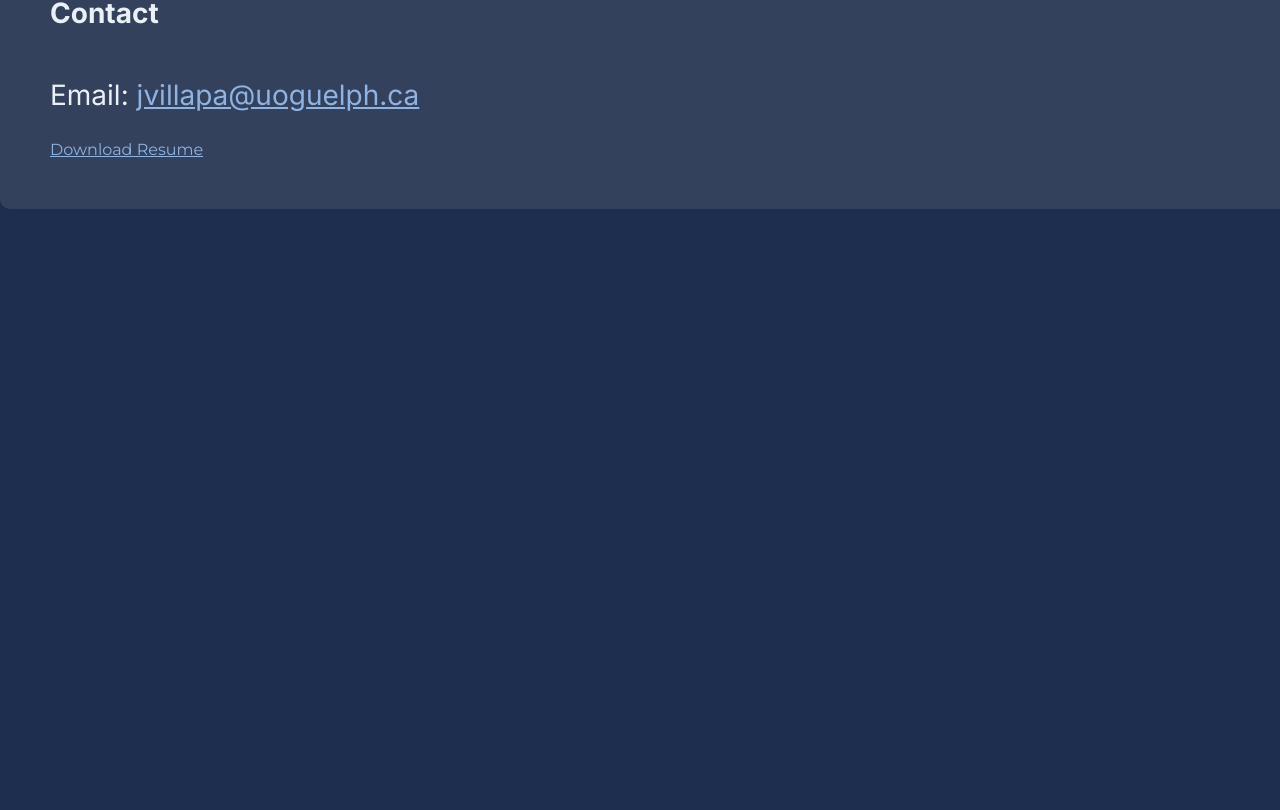
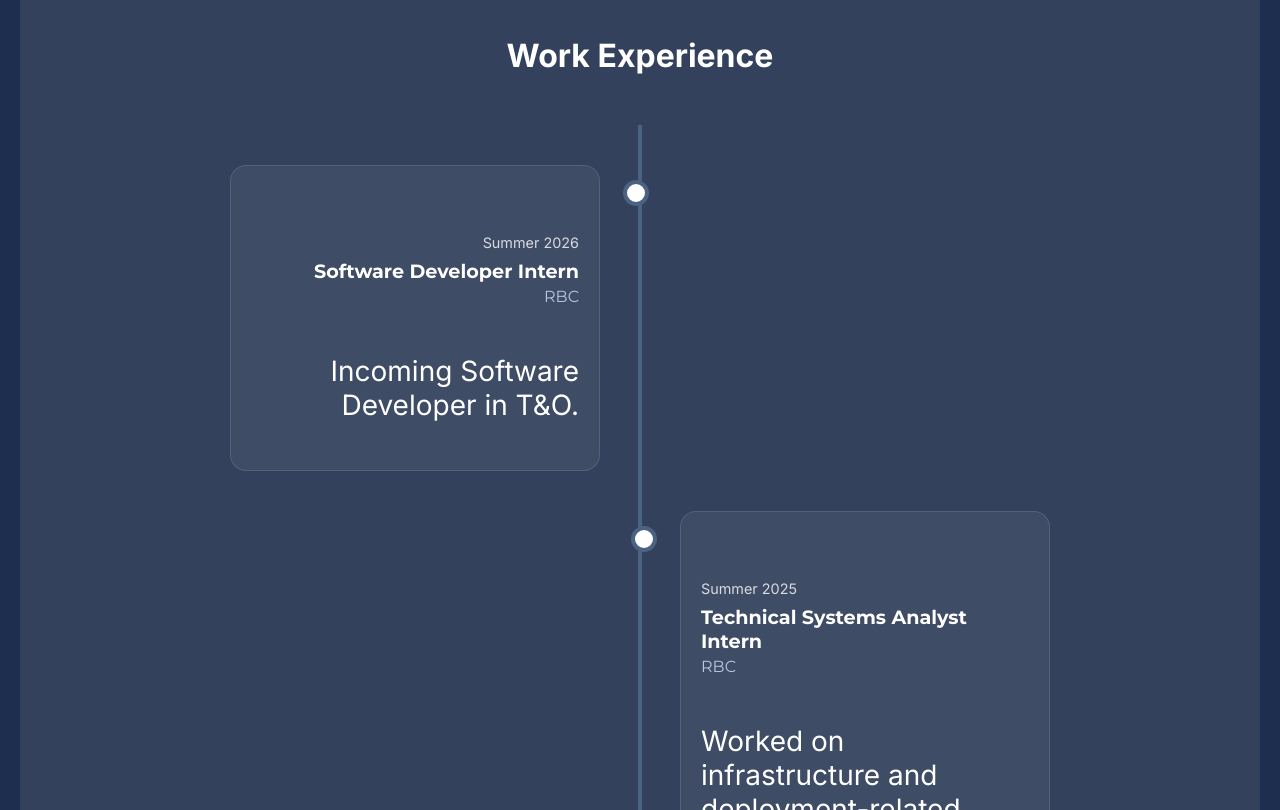
Before and after one commit to JedRenz0/website, a React (Vite) app in the folder website/: page / in a window 1280 px wide. Shown: the part 1050-1860 px from the top of the page. Before the commit the page ends 1259 px from the top, so only its background shows below. Built offline with nearby package versions, Linux system fonts and the light colour scheme.

Commit message:
working on work experience tree

```diff
--- a/website/src/App.jsx
+++ b/website/src/App.jsx
@@ -2,13 +2,16 @@ import Navbar from "./components/Navbar.jsx";
 import Hero from "./components/Hero.jsx";
 //import Projects from "./components/projects.jsx";
 import Contact from "./components/Contact.jsx";
+import Experience from "./components/Experience.jsx";
 
 
 export default function App() {
   return (
     <main>
+
       <Hero/>
       <Navbar/>
+      <Experience/>
       <Contact/>
     </main>
   );
--- /dev/null
+++ b/website/src/components/Experience.jsx
@@ -0,0 +1,86 @@
+import { useState } from "react";
+import "./WorkTree.css";
+import rbcLogo from "../assets/Logorbc.jpeg";
+
+const experiences = [
+  {
+    id: 1,
+    company: "RBC",
+    role: "Software Developer Intern",
+    period: "Summer 2026",
+    summary: "Incoming Software Developer in T&O.",
+    highlights: [
+      "Working on internal software solutions",
+      "Collaborating with enterprise teams",
+      "Contributing to development workflows"
+    ],
+    logo: rbcLogo,
+    tech: ["Java", "Python", "Git"]
+  },
+  {
+    id: 2,
+    company: "RBC",
+    role: "Technical Systems Analyst Intern",
+    period: "Summer 2025",
+    summary: "Worked on infrastructure and deployment-related tasks.",
+    highlights: [
+      "Supported deployment pipelines",
+      "Worked with internal tooling",
+      "Helped improve operational workflows"
+    ],
+    logo: rbcLogo,
+    tech: ["Helios", "Beyond Compare", "Internal Tools"]
+  }
+];
+
+export default function WorkTree() {
+  const [openId, setOpenId] = useState(null);
+
+  return (
+    <section className="work-tree-section" id="experience">
+      <h2 className="work-tree-title">Work Experience</h2>
+
+      <div className="work-tree">
+        <div className="tree-line"></div>
+
+        {experiences.map((exp, index) => (
+          <div
+            key={exp.id}
+            className={`tree-node ${index % 2 === 0 ? "left" : "right"}`}
+          >
+            <div
+              className="node-dot"
+              onClick={() => setOpenId(openId === exp.id ? null : exp.id)}
+            ></div>
+
+            <div
+              className="node-card"
+              onClick={() => setOpenId(openId === exp.id ? null : exp.id)}
+            >
+              <p className="node-period">{exp.period}</p>
+              <h3>{exp.role}</h3>
+              <h4>{exp.company}</h4>
+              <p>{exp.summary}</p>
+
+              {openId === exp.id && (
+                <div className="node-details">
+                  <ul>
+                    {exp.highlights.map((item, i) => (
+                      <li key={i}>{item}</li>
+                    ))}
+                  </ul>
+
+                  <div className="tech-tags">
+                    {exp.tech.map((tech, i) => (
+                      <span key={i}>{tech}</span>
+                    ))}
+                  </div>
+                </div>
+              )}
+            </div>
+          </div>
+        ))}
+      </div>
+    </section>
+  );
+}
--- /dev/null
+++ b/website/src/components/WorkTree.css
@@ -0,0 +1,148 @@
+.work-tree-section {
+    background-color: #33415c;
+  padding: 50px;
+  border-radius: 16px;
+  color: white;
+
+  width: calc(100% - 40px);
+  max-width: none;
+  margin: 60px auto;
+  box-sizing: border-box;
+
+  }
+
+  .work-tree-title {
+    text-align: center;
+    font-size: 2rem;
+    margin-bottom: 50px;
+  }
+
+  .work-tree {
+    position: relative;
+    max-width: 900px;
+    margin: 0 auto;
+    padding: 20px 0;
+  }
+
+  .tree-line {
+    position: absolute;
+    left: 50%;
+    top: 0;
+    width: 4px;
+    height: 100%;
+    background: #4b6382;
+    transform: translateX(-50%);
+  }
+
+  .tree-node {
+    position: relative;
+    width: 50%;
+    padding: 20px 40px;
+    box-sizing: border-box;
+  }
+
+  .tree-node.left {
+    left: 0;
+    text-align: right;
+  }
+
+  .tree-node.right {
+    left: 50%;
+    text-align: left;
+  }
+
+  .node-dot {
+    width: 18px;
+    height: 18px;
+    background: #ffffff;
+    border: 4px solid #4b6382;
+    border-radius: 50%;
+    position: absolute;
+    top: 35px;
+    cursor: pointer;
+    z-index: 2;
+  }
+
+  .tree-node.left .node-dot {
+    right: -9px;
+  }
+
+  .tree-node.right .node-dot {
+    left: -9px;
+  }
+
+  .node-card {
+    background: rgba(255, 255, 255, 0.06);
+    border: 1px solid rgba(255, 255, 255, 0.12);
+    backdrop-filter: blur(8px);
+    border-radius: 16px;
+    padding: 20px;
+    cursor: pointer;
+    transition: transform 0.25s ease, box-shadow 0.25s ease;
+  }
+
+  .node-card:hover {
+    transform: translateY(-4px);
+    box-shadow: 0 10px 25px rgba(0, 0, 0, 0.2);
+  }
+
+  .node-period {
+    font-size: 0.9rem;
+    opacity: 0.8;
+    margin-bottom: 8px;
+  }
+
+  .node-card h3 {
+    margin: 0;
+    font-size: 1.2rem;
+  }
+
+  .node-card h4 {
+    margin: 4px 0 10px;
+    font-weight: 400;
+    color: #b8c7e0;
+  }
+
+  .node-details {
+    margin-top: 15px;
+  }
+
+  .node-details ul {
+    padding-left: 18px;
+    margin-bottom: 15px;
+  }
+
+  .tech-tags {
+    display: flex;
+    gap: 8px;
+    flex-wrap: wrap;
+  }
+
+  .tech-tags span {
+    background: #24324a;
+    border-radius: 999px;
+    padding: 6px 12px;
+    font-size: 0.85rem;
+  }
+
+  @media (max-width: 768px) {
+    .tree-line {
+      left: 20px;
+    }
+
+    .tree-node,
+    .tree-node.left,
+    .tree-node.right {
+      width: 100%;
+      left: 0;
+      text-align: left;
+      padding-left: 55px;
+      padding-right: 15px;
+    }
+
+    .tree-node.left .node-dot,
+    .tree-node.right .node-dot {
+      left: 11px;
+      right: auto;
+    }
+  }
```
Also changed, not shown: website/src/assets/Logorbc.jpeg (added).
